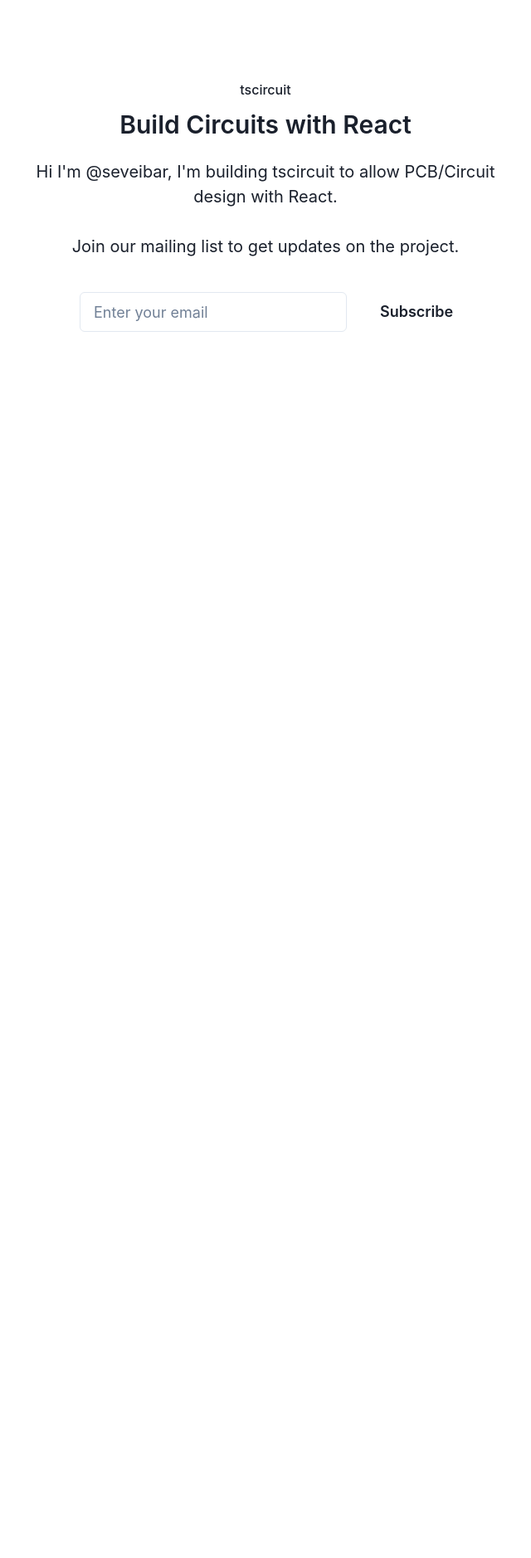
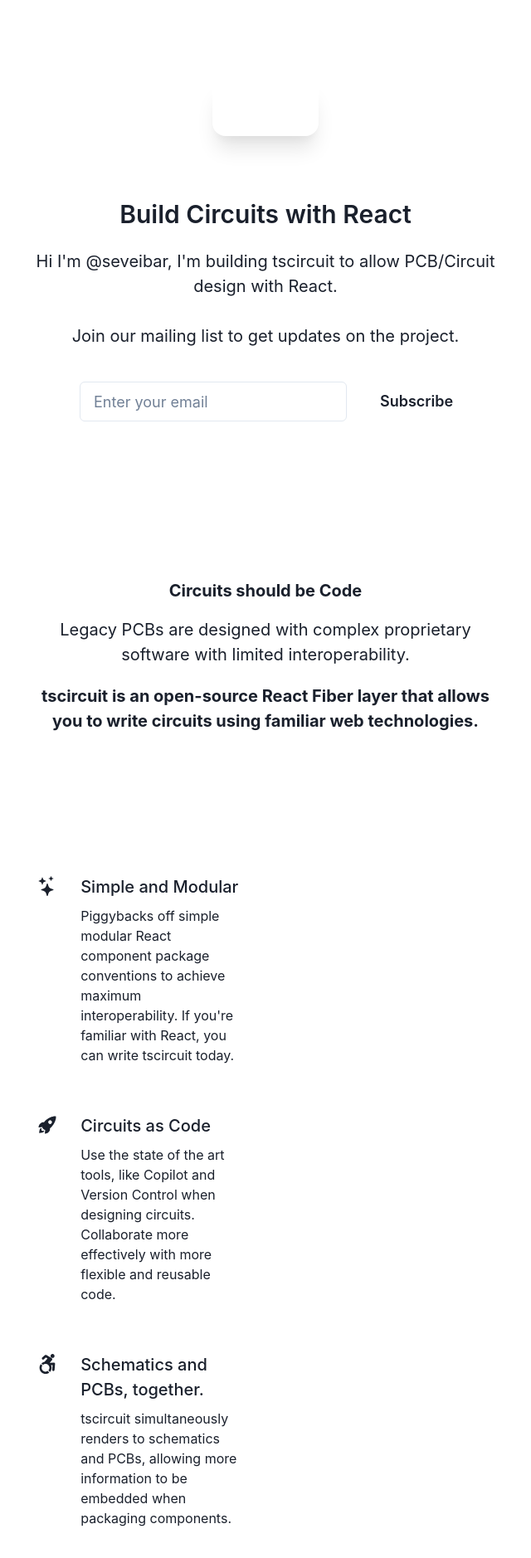
Before and after one commit to tscircuit/homepage, a Next.js app: page / in a window 1280 px wide. Shown: the top 1878 px of the page at 83% size, without its empty margins (320-960 px from the left). Before the commit the page ends 800 px from the top, so only its background shows below. Built offline with nearby package versions, Linux system fonts and the light colour scheme; what @chakra-ui/pro-theme would draw is missing.

Commit message:
add more details

```diff
--- a/app/page.tsx
+++ b/app/page.tsx
@@ -17,6 +17,7 @@
 import * as emailValidator from "email-validator"
 import { useIntercom } from "react-use-intercom"
 import { toast } from "react-hot-toast"
+import { BigIdea } from "components/BigIdea"
 
 export default () => {
   const { update } = useIntercom()
@@ -27,13 +28,20 @@
         <Stack spacing={{ base: "8", md: "10" }} align="center">
           <Stack spacing={{ base: "4", md: "6" }} textAlign="center">
             <Stack spacing="3">
-              <Text
-                fontSize={{ base: "sm", md: "md" }}
-                fontWeight="medium"
-                color="accent"
-              >
-                tscircuit
-              </Text>
+              <Box mb={16}>
+                <Text
+                  display="inline-block"
+                  p={4}
+                  bg="accent"
+                  fontSize="2xl"
+                  fontWeight="bold"
+                  color="white"
+                  borderRadius={16}
+                  shadow="xl"
+                >
+                  tscircuit
+                </Text>
+              </Box>
               <Heading size={{ base: "md", md: "lg" }} fontWeight="semibold">
                 Build Circuits with React
               </Heading>
@@ -89,6 +97,7 @@
           </chakra.form>
         </Stack>
       </Container>
+      <BigIdea />
     </Box>
   )
 }
--- /dev/null
+++ b/components/BigIdea.tsx
@@ -0,0 +1,130 @@
+import {
+  Box,
+  Button,
+  Container,
+  Heading,
+  Icon,
+  Image,
+  Square,
+  Stack,
+  Text,
+} from "@chakra-ui/react"
+import { FiArrowRight } from "react-icons/fi"
+import { BsStars } from "react-icons/bs"
+import { FaAccessibleIcon } from "react-icons/fa"
+import { IoRocketSharp } from "react-icons/io5"
+
+const features = [
+  {
+    name: "Simple and Modular",
+    description: `Piggybacks off simple modular
+      React component package conventions to achieve maximum
+      interoperability. If you're familiar with React, you can write
+      tscircuit today.`,
+    icon: BsStars,
+  },
+  {
+    name: "Circuits as Code",
+    description: `Use the state of the art tools, like Copilot and Version Control when designing circuits. Collaborate more effectively with more flexible and reusable code.`,
+    icon: IoRocketSharp,
+  },
+  {
+    name: "Schematics and PCBs, together.",
+    description: `tscircuit simultaneously renders to schematics and PCBs, allowing more information to be embedded when packaging components.`,
+    icon: FaAccessibleIcon,
+  },
+]
+
+export const BigIdea = () => (
+  <Box as="section" bg="bg-surface">
+    <Box mt={32} bg="bg-accent" color="on-accent">
+      <Container pt={{ base: "12", md: "16" }} pb={{ base: "12", md: "16" }}>
+        <Stack spacing={{ base: "8", md: "10" }} align="center">
+          <Stack spacing={{ base: "4", md: "5" }} textAlign="center">
+            <Stack spacing="3">
+              <Heading size={{ base: "sm", md: "md" }}>
+                Circuits should be Code
+              </Heading>
+            </Stack>
+            <Text
+              fontSize={{ base: "lg", md: "xl" }}
+              maxW="2xl"
+              color="on-accent-muted"
+            >
+              Legacy PCBs are designed with complex proprietary software with
+              limited interoperability.
+            </Text>
+            <Text
+              fontSize={{ base: "lg", md: "xl" }}
+              fontWeight="bold"
+              maxW="2xl"
+              color="on-accent-muted"
+            >
+              tscircuit is an open-source React Fiber layer that allows you to
+              write circuits using familiar web technologies.
+            </Text>
+          </Stack>
+        </Stack>
+      </Container>
+    </Box>
+    <Container py={{ base: "16", md: "24" }}>
+      <Stack spacing={{ base: "12", md: "16" }}>
+        <Stack
+          direction={{ base: "column", md: "row" }}
+          spacing={{ base: "12", lg: "16" }}
+        >
+          <Stack
+            spacing={{ base: "10", md: "12" }}
+            maxW="xl"
+            justify="center"
+            width="full"
+          >
+            {features.map((feature) => (
+              <Stack key={feature.name} spacing="4" direction="row">
+                <Square
+                  size={{ base: "10", md: "12" }}
+                  bg="accent"
+                  color="inverted"
+                  borderRadius="lg"
+                >
+                  <Icon as={feature.icon} boxSize={{ base: "5", md: "6" }} />
+                </Square>
+                <Stack
+                  spacing={{ base: "4", md: "5" }}
+                  pt={{ base: "1.5", md: "2.5" }}
+                >
+                  <Stack spacing={{ base: "1", md: "2" }}>
+                    <Text
+                      fontSize={{ base: "lg", md: "xl" }}
+                      fontWeight="medium"
+                    >
+                      {feature.name}
+                    </Text>
+                    <Text color="muted">{feature.description}</Text>
+                  </Stack>
+                  {/* <Button
+                    variant="link"
+                    colorScheme="blue"
+                    rightIcon={<FiArrowRight fontSize="1.25rem" />}
+                    alignSelf="start"
+                  >
+                    Read more
+                  </Button> */}
+                </Stack>
+              </Stack>
+            ))}
+          </Stack>
+          <Box width="full" overflow="hidden">
+            {/* <Image
+              maxW="100%"
+              minH={{ base: "100%", lg: "560px" }}
+              objectFit="cover"
+              src="https://images.unsplash.com/photo-1522071820081-009f0129c71c?ixlib=rb-1.2.1&ixid=MnwxMjA3fDB8MHxwaG90by1wYWdlfHx8fGVufDB8fHx8&auto=format&fit=crop&w=1740&q=80"
+              alt="Developer"
+            /> */}
+          </Box>
+        </Stack>
+      </Stack>
+    </Container>
+  </Box>
+)
--- a/package.json
+++ b/package.json
@@ -11,6 +11,7 @@
     "framer-motion": "^10.12.2",
     "next": "^13.3.0",
     "react-hot-toast": "^2.4.0",
+    "react-icons": "^4.8.0",
     "react-use-intercom": "^5.0.0"
   },
   "devDependencies": {
```
Also changed, not shown: 1 other file (tests, documents, lock files or other folders).
